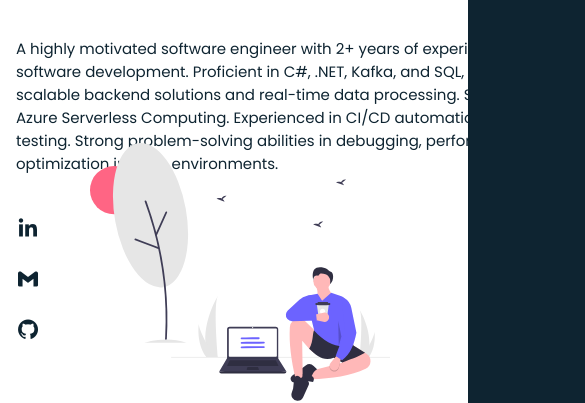
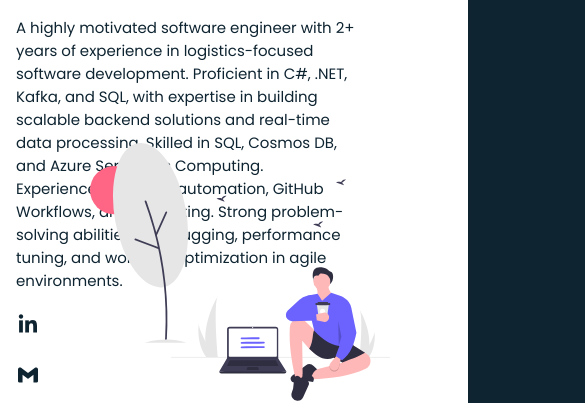
Before and after one commit to nishusg/Nishu-Portfolio, a plain HTML site: page index.html in a window 390 px wide. Shown: the part 437-840 px from the top of the page, 585 px wide, since content can reach past the window. Drawn offline with nearby package versions, Linux system fonts and the light colour scheme.

Commit message:
fixed career

```diff
--- a/assets/css/styles.css
+++ b/assets/css/styles.css
@@ -266,10 +266,18 @@ img {
   box-shadow: 0 10px 36px rgba(0, 0, 0, 0.15);
 }
 
-.carrier_objective{
-  width: 700px;
+.career_objective {
+  max-width: 90%; /* Use percentage for better responsiveness */
+  width: 700px; /* Set a default width */
   word-wrap: break-word;
   overflow-wrap: break-word;
+}
+
+@media (max-width: 768px) {
+  .career_objective {
+    width: 100%; /* Make it full width on smaller screens */
+    max-width: 95%; /* Adjust for better spacing */
+  }
 }
 
 .section {
--- a/index.html
+++ b/index.html
@@ -58,7 +58,7 @@
             src="https://readme-typing-svg.herokuapp.com/?size=24&font=Edu+VIC+WA+NT+Beginner&duration=9000&color=4dabf7&size=32&center=false&vCenter=true&width=800&height=50&lines=Full-Stack+Web+Developer;"
             width="100%" alt="About">
         </h1>
-        <p class="carrier_objective" data-aos="fade-down" data-aos-delay="450">
+        <p class="career_objective" data-aos="fade-down" data-aos-delay="450">
           A highly motivated software engineer with 2+ years of experience in logistics-focused software development.
           Proficient in C#, .NET, Kafka, and SQL, with expertise in building scalable backend solutions and real-time data processing.
           Skilled in SQL, Cosmos DB, and Azure Serverless Computing. Experienced in CI/CD automation, GitHub Workflows, and API testing.
```
